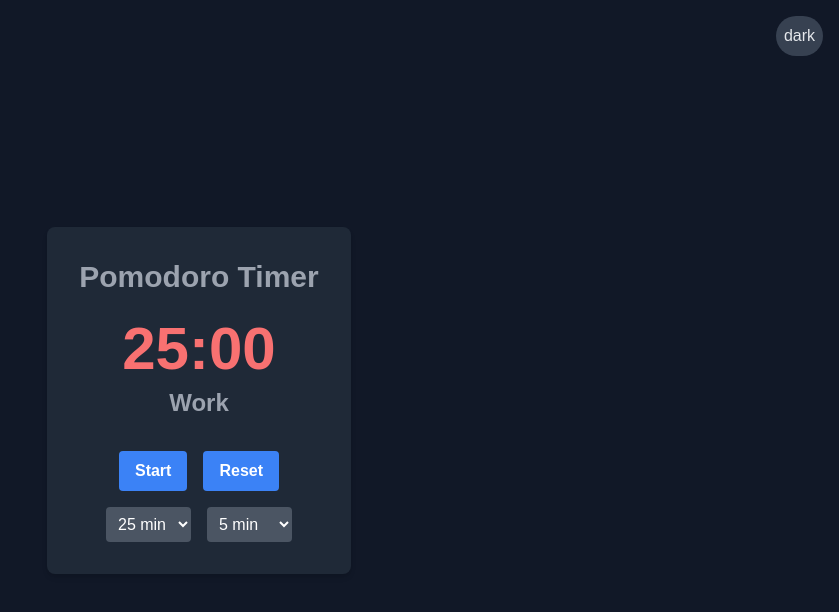
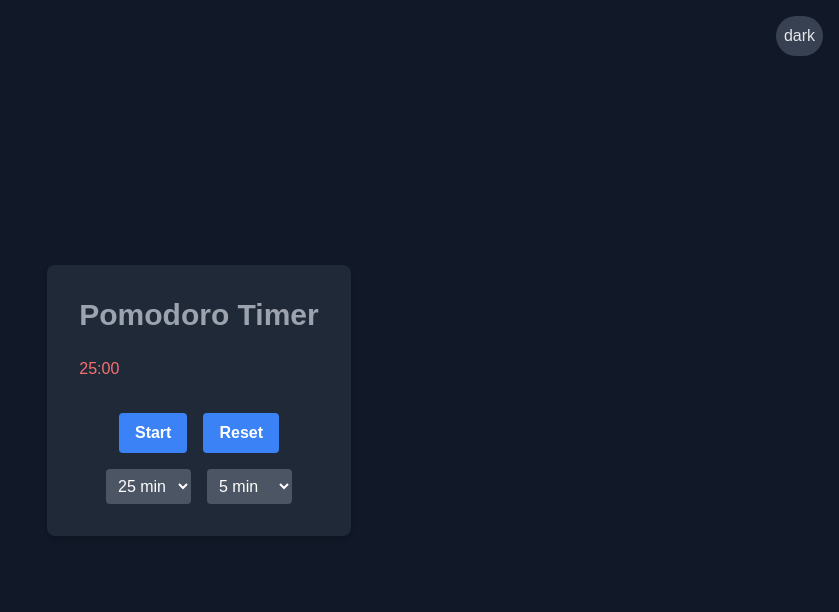
Before and after one commit to ViktorScheplyagin/activities-monitor, a Next.js app: page / in a window 1280 px wide. Shown: the top 612 px of the page, without its empty margins (441-1280 px from the left). Built offline with nearby package versions, Linux system fonts and the light colour scheme.

Commit message:
make the Timer less responsible

```diff
--- a/src/features/timer/ui/Timer.tsx
+++ b/src/features/timer/ui/Timer.tsx
@@ -39,8 +39,7 @@ export const Timer: React.FC<TimerProps> = ({ timeLeft, mode }) => {
   }, [mode]);
 
   return (
-    <div className="text-6xl font-bold text-center">
-      <span
+    <div
       className={
         mode === "work"
           ? "text-red-500 dark:text-red-400"
@@ -49,10 +48,6 @@ export const Timer: React.FC<TimerProps> = ({ timeLeft, mode }) => {
     >
       {minutes.toString().padStart(2, "0")}:
       {seconds.toString().padStart(2, "0")}
-      </span>
-      <div className="text-2xl mt-2 dark:text-gray-400">
-        {mode === "work" ? "Work" : "Break"}
-      </div>
     </div>
   );
 };
```
Lines whose indentation alone changed are shown as unchanged.
